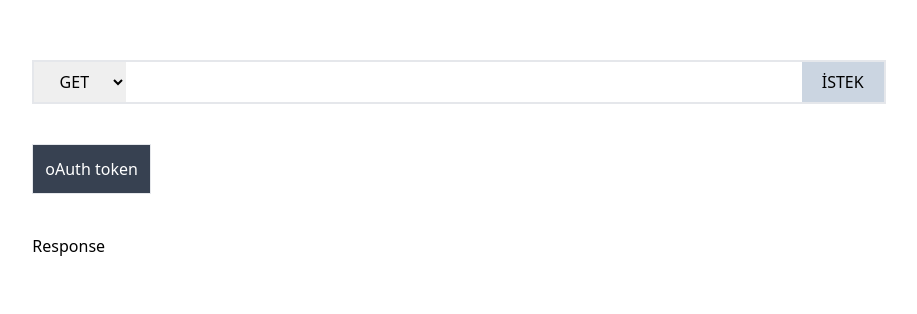
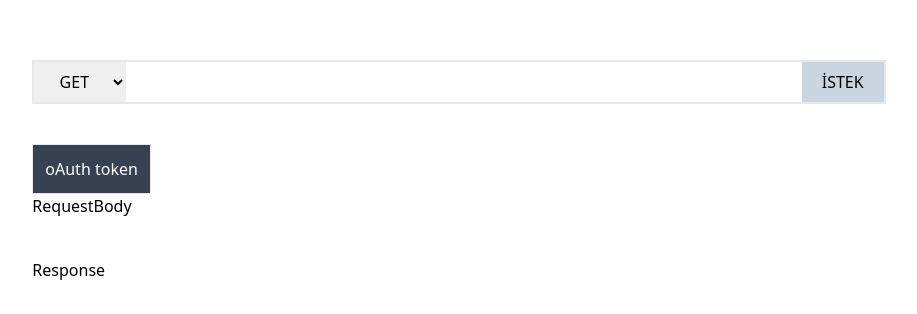
Before and after one commit to batuhanbaybas/my-wish, a React (Create React App) app: page / in a window 1280 px wide. Shown: the part 132-446 px from the top of the page, without its empty margins (181-1098 px from the left). Built offline with nearby package versions, Linux system fonts and the light colour scheme.

Commit message:
req body componnet added

```diff
--- /dev/null
+++ b/src/Components/RequestBody/RequestBody.js
@@ -0,0 +1,9 @@
+import React from 'react'
+
+const RequestBody = () => {
+  return (
+    <div>RequestBody</div>
+  )
+}
+
+export default RequestBody
--- a/src/Components/RequestInput/RequestInput.js
+++ b/src/Components/RequestUrl/RequestUrl.js
@@ -1,6 +1,6 @@
 import React from 'react'
 
-const RequestInput = () => {
+const ReequestUrl = () => {
     const handleClick = () => {
         alert("İstek atıldı")
     }
@@ -19,4 +19,4 @@ const RequestInput = () => {
     )
 }
 
-export default RequestInput
+export default ReequestUrl
--- a/src/Page/MainPage/MainPage.js
+++ b/src/Page/MainPage/MainPage.js
@@ -1,14 +1,16 @@
 import React from 'react'
 import AddToken from '../../Components/AddToken/AddToken'
-import RequestInput from '../../Components/RequestInput/RequestInput'
+import RequestBody from '../../Components/RequestBody/RequestBody'
+import ReequestUrl from '../../Components/RequestUrl/RequestUrl'
 import Response from '../../Components/Response/Response'
 
 const MainPage = () => {
 
     return (
         <div className='mt-48'>
-            <RequestInput />
+            <ReequestUrl />
             <AddToken />
+            <RequestBody />
             <Response />
         </div>
     )
```
